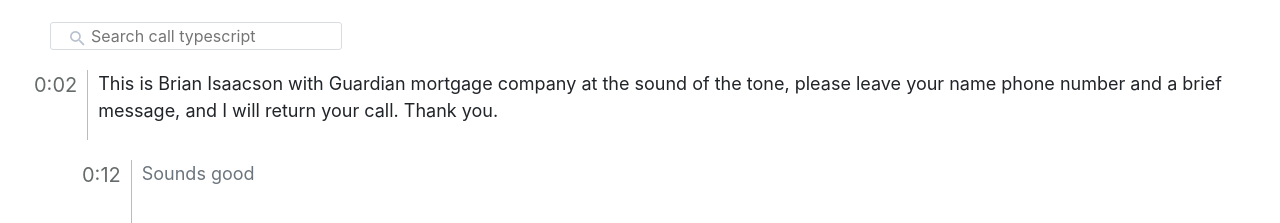
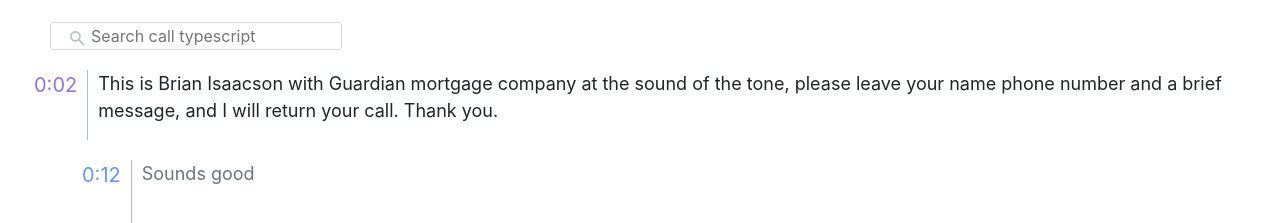
Before and after one commit to ansal10/apollo-audio-assignment, a React (Create React App) app: page / in a window 1280 px wide. Shown: the part 279-502 px from the top of the page. Built offline with nearby package versions, Linux system fonts and the light colour scheme; no server answers.

Commit message:
creating scss files

```diff
--- a/public/index.html
+++ b/public/index.html
@@ -27,7 +27,7 @@
       work correctly both with client-side routing and a non-root public URL.
       Learn how to configure a non-root public URL by running `npm run build`.
     -->
-    <title>React App</title>
+    <title>Audio Transcript</title>
 </head>
 <body>
 <noscript>You need to enable JavaScript to run this app.</noscript>
--- a/src/App.scss
+++ b/src/App.scss
@@ -1,26 +1,2 @@
-$white: #EEF1F1;
-
-
-.App {
-  margin: 10px;
-}
-
-.downArrow {
-  border-radius: 6px;
-  margin-left: 15px;
-  padding: 0px 2px 0px 4px;
-  outline: none;
-
-  option {
-
-  }
-}
-
-.audio-player-container {
-  margin-bottom: 30px;
-
-  .time-span {
-    padding: 4px;
-    background-color: $white;
-  }
-}
+@import "scss/Base";
+@import "src/scss/Transcript";
--- a/src/component/TranscriptSec.js
+++ b/src/component/TranscriptSec.js
@@ -33,29 +33,21 @@ const TranscriptSec = () => {
 
 
     return (
-        <div className={"ml-4"}>
+        <div className="ml-4 transcript-container">
             {transcripts.word_timings.map((personPara, index) => (
 
                 <div style={{
                     display: "flex", minHeight: "70px",
                     marginBottom: "20px"
                 }} className={classnames("", {"ml-5 ": index % 2 != 0})} key={index}>
-            <span
-                style={{
-                    marginRight: "10px",
-                    fontSize: "20px",
-                    color: "#656A6A",
-                }}
-                className={classnames({"first-person": index % 2 == 0}, {"second-person": index % 2 != 0})}
-            >
+            <span className={index % 2 ? "second-person" : "first-person"}>
               0:
                 {Math.floor(GenUtil.getNumericalTime(personPara[0].startTime)) > 9
                     ? Math.floor(GenUtil.getNumericalTime(personPara[0].startTime))
                     : "0" + Math.floor(GenUtil.getNumericalTime(personPara[0].startTime))}{" "}
             </span>
-                    <span
-                        style={{borderLeft: "1px solid #B5BDBD", height: "70px"}}
-                    ></span>
+                    <span className='vertical-line-separator' />
+
                     <span style={{fontSize: "18px", marginLeft: "10px"}}
                           className={classnames("", {"text-muted": index % 2 != 0})}>
               {personPara.map((word, i) => (
--- /dev/null
+++ b/src/scss/Base.scss
@@ -0,0 +1,34 @@
+$white: #EEF1F1;
+$gray: #B5BDBD;
+
+.App {
+  margin: 10px;
+}
+
+.downArrow {
+  border-radius: 6px;
+  margin-left: 15px;
+  padding: 0px 2px 0px 4px;
+  outline: none;
+
+  option {
+
+  }
+}
+
+.audio-player-container {
+  margin-bottom: 30px;
+
+  .time-span {
+    padding: 4px;
+    background-color: $white;
+  }
+}
+
+.transcript-container {
+
+  .vertical-line-separator {
+    border-left: 1px solid $gray;
+    height: 70px;
+  }
+}
--- a/src/component/Transcript.css
+++ b/src/scss/Transcript.scss
@@ -1,8 +1,12 @@
 .first-person {
+    margin-right: 10px;
+    font-size: 20px;
     color: mediumpurple !important;
 }
 
 .second-person {
+    margin-right: 10px;
+    font-size: 20px;
     color: cornflowerblue !important;
 }
 
--- a/src/store/musicRedux.js
+++ b/src/store/musicRedux.js
@@ -41,13 +41,12 @@ const slice = createSlice({
             state.dSeconds = 0;
         },
         listened: (state, action) => {
-            if (state.seconds != action.payload.sec && state.dSeconds != action.payload.dSec) {
+            if (state.seconds !== action.payload.sec && state.dSeconds !== action.payload.dSec) {
                 state.seconds = action.payload.sec
                 state.dSeconds = Math.floor(action.payload.dSec * 1000)
             }
         },
         set: (state, action) => {
-
             state.seconds = action.payload.seco;
             state.dSeconds = action.payload.dse
         },
@@ -61,17 +60,14 @@ const slice = createSlice({
             }
         },
         speeding: (state, action) => {
-
             state.speed = 100 * parseFloat(action.payload)
         },
         searching: (state, action) => {
             state.searched = true
-            // state.result = 0
             state.search = action.payload
         },
         cleared: (state, action) => {
             state.search = ''
-            // state.result = 0
             state.searched = false
         }
     }
```
Also changed, not shown: public/manifest.json.
